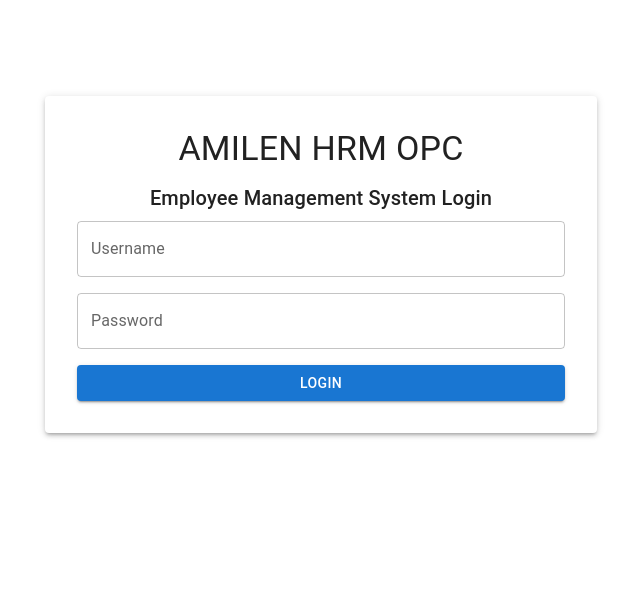
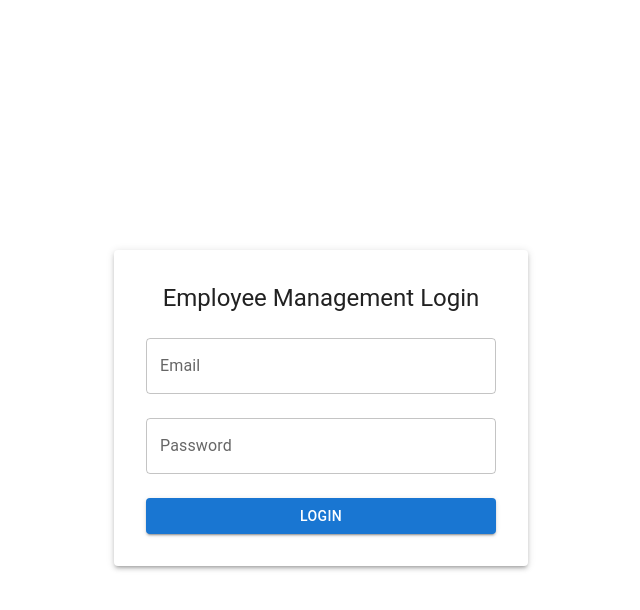
Before and after one commit to amilenhrm/employee-pwa, a React (Vite) app: page / in a window 1280 px wide. Shown: the top 610 px of the page, without its empty margins (319-959 px from the left). Built offline with nearby package versions, Linux system fonts and the light colour scheme.

Commit message:
Add Firebase Auth + Firestore integration

```diff
--- a/src/EmployeeForm.jsx
+++ b/src/EmployeeForm.jsx
@@ -1,10 +1,9 @@
 // EmployeeForm.jsx
-import React, { useState, useEffect, useMemo } from "react";
+import React, { useState, useEffect, useMemo, useRef } from "react";
 import * as XLSX from "xlsx";
 import { saveAs } from "file-saver";
 import jsPDF from "jspdf";
 import "jspdf-autotable";
-import { useRef } from "react";
 import DownloadIcon from "@mui/icons-material/Download";
 import PictureAsPdfIcon from "@mui/icons-material/PictureAsPdf";
 import PrintIcon from "@mui/icons-material/Print";
@@ -31,8 +30,18 @@ import {
   Snackbar,
   Alert,
   Menu,
-  Autocomplete,
 } from "@mui/material";
+
+// 🔹 Firebase imports
+import { db } from "./firebase";
+import {
+  collection,
+  onSnapshot,
+  addDoc,
+  updateDoc,
+  deleteDoc,
+  doc,
+} from "firebase/firestore";
 
 // ---------- Initial data & config ----------
 const initialEmployee = {
@@ -59,9 +68,6 @@ const initialEmployee = {
   emailAddress: "",
   presentAddress: "",
 };
-
-const LOCAL_STORAGE_KEY = "employees_data";
-const LAST_ID_KEY = "last_employee_id";
 
 const fieldConfig = [
   { name: "idNo", label: "Emp ID #", readOnly: true },
@@ -90,13 +96,12 @@ const fieldConfig = [
 
 const companyList = ["AHRM", "3JPMC", "UFPC", "PFGI", "AMC", "SLVMC", "YE", "TANGC"];
 
+// Helper to generate Employee IDs
+let empCounter = 0;
 const generateIdNo = () => {
-  let lastId = parseInt(localStorage.getItem(LAST_ID_KEY) || "0", 10);
-  lastId++;
-  localStorage.setItem(LAST_ID_KEY, lastId.toString());
-  return `EMP-${lastId.toString().padStart(4, "0")}`;
+  empCounter++;
+  return `EMP-${empCounter.toString().padStart(4, "0")}`;
 };
-
 // ---------- Component ----------
 const EmployeeForm = () => {
   // state
@@ -110,35 +115,23 @@ const EmployeeForm = () => {
   const tableRef = useRef();
   const [anchorEl, setAnchorEl] = useState(null);
   const open = Boolean(anchorEl);
+  const handleMenuClick = (event) => setAnchorEl(event.currentTarget);
+  const handleMenuClose = () => setAnchorEl(null);
+// ---------- Load from Firestore ----------
+  useEffect(() => {
+  const unsub = onSnapshot(collection(db, "employees"), (snapshot) => {
+    const list = snapshot.docs.map((d) => ({ id: d.id, ...d.data() }));
+    setEmployees(list);
 
-  const handleMenuClick = (event) => {
-    setAnchorEl(event.currentTarget);
-  };
-
-  const handleMenuClose = () => {
-    setAnchorEl(null);
-  };
-  const LOCAL_STORAGE_KEY = "employees_data";
-
-// Load once on mount
-useEffect(() => {
-  try {
-    const stored = localStorage.getItem(LOCAL_STORAGE_KEY);
-    if (stored) {
-      const parsed = JSON.parse(stored);
-      if (Array.isArray(parsed)) setEmployees(parsed);
-    }
-  } catch (err) {
-    console.error("Error loading employees:", err);
-  }
+    // update empCounter
+    const maxId = list.reduce((max, e) => {
+      const m = String(e.idNo || "").match(/EMP-(\d+)/);
+      return m ? Math.max(max, parseInt(m[1])) : max;
+    }, 0);
+    empCounter = maxId;
+  });
+  return () => unsub();
 }, []);
-
-// Save whenever employees change, but only if not empty
-useEffect(() => {
-  if (employees.length > 0) {
-    localStorage.setItem(LOCAL_STORAGE_KEY, JSON.stringify(employees));
-  }
-}, [employees]);
 
   // Print employee table only
 const handlePrint = () => {
@@ -250,6 +243,7 @@ const handleExportPDF = () => {
     ).padStart(2, "0")}/${date.getFullYear()}`;
   };
 
+  // ---------- Validation ----------
   const validateField = (name, value) => {
     let error = "";
     if (["lastName", "firstName", "company"].includes(name) && !value)
@@ -269,7 +263,7 @@ const handleExportPDF = () => {
     return error;
   };
 
-  // handle form changes
+  /// ---------- Handlers ----------
   const handleChange = (e) => {
     const { name, value } = e.target;
     let newValue = value;
@@ -285,7 +279,7 @@ const handleExportPDF = () => {
   };
 
   // submit (add or update)
-  const handleSubmit = (e) => {
+  const handleSubmit = async (e) => {
     e.preventDefault();
     const newErrors = {};
     fieldConfig.forEach((f) => {
@@ -298,20 +292,29 @@ const handleExportPDF = () => {
       return;
     }
 
+    try {
       if (editIndex !== null) {
-      if (!window.confirm("Are you sure you want to update this employee?")) {
-        return;
-      }
+        if (!window.confirm("Are you sure you want to update this employee?")) return;
+        const emp = employees[editIndex];
+        const docRef = doc(db, "employees", emp.id);
+        await updateDoc(docRef, employee);
+
         const updated = [...employees];
-      updated[editIndex] = { ...employee };
+        updated[editIndex] = { ...emp, ...employee };
         setEmployees(updated);
         setEditIndex(null);
         showSnackbar("Employee updated successfully", "success");
     } else {
-      setEmployees((prev) => [...prev, { ...employee, idNo: generateIdNo() }]);
+        const newEmployee = { ...employee, idNo: generateIdNo() };
+        const docRef = await addDoc(collection(db, "employees"), newEmployee);
+        setEmployees((prev) => [...prev, { ...newEmployee, id: docRef.id }]);
         showSnackbar("Employee added successfully", "success");
     }
     setEmployee(initialEmployee);
+  } catch (error) {
+      console.error(error);
+      showSnackbar("Error saving employee", "error");
+    }
   };
 
   // reset form
@@ -328,18 +331,24 @@ const handleExportPDF = () => {
   };
 
   // delete
-  const handleDelete = (globalIndex) => {
-    if (window.confirm("Delete this employee?")) {
+  const handleDelete = async (globalIndex) => {
+    if (!window.confirm("Delete this employee?")) return;
+    try {
+      const emp = employees[globalIndex];
+      await deleteDoc(doc(db, "employees", emp.id));
       setEmployees((prev) => prev.filter((_, idx) => idx !== globalIndex));
       if (editIndex === globalIndex) {
         setEmployee(initialEmployee);
         setEditIndex(null);
       }
       showSnackbar("Employee deleted successfully", "success");
+    } catch (err) {
+      console.error(err);
+      showSnackbar("Error deleting employee", "error");
     }
   };
 
-  // sorting
+  // ---------- Sorting / Filtering ----------
   const requestSort = (key) => {
     let dir = "asc";
     if (sortConfig.key === key && sortConfig.direction === "asc") dir = "desc";
@@ -401,30 +410,35 @@ const handleExportPDF = () => {
   const file = e.target.files?.[0];
   if (!file) return;
   const reader = new FileReader();
-    reader.onload = (evt) => {
+  reader.onload = async (evt) => {
     try {
       const data = new Uint8Array(evt.target.result);
       const workbook = XLSX.read(data, { type: "array" });
       const sheet = workbook.Sheets[workbook.SheetNames[0]];
       const json = XLSX.utils.sheet_to_json(sheet, { defval: "" });
+
       if (json.length > 0) {
-          // map rows to our schema: try to match keys (case-insensitive)
-          const mapped = json.map((row) => {
+        for (const row of json) {
           const newRow = { ...initialEmployee };
           Object.keys(row).forEach((col) => {
-              // find matching key in initialEmployee by normalized name
             const normalizedCol = String(col).replace(/\s+/g, "").toLowerCase();
-              const matchKey = Object.keys(initialEmployee).find((k) => k.toLowerCase() === normalizedCol || k.toLowerCase() === normalizedCol.replace(/[^a-z]/g, ""));
+            const matchKey = Object.keys(initialEmployee).find(
+              (k) =>
+                k.toLowerCase() === normalizedCol ||
+                k.toLowerCase() === normalizedCol.replace(/[^a-z]/g, "")
+            );
             if (matchKey) newRow[matchKey] = row[col];
           });
           newRow.idNo = newRow.idNo || generateIdNo();
-            return newRow;
-          });
-          setEmployees((prev) => [...prev, ...mapped]);
+
+          const docRef = await addDoc(collection(db, "employees"), newRow);
+          setEmployees((prev) => [...prev, { ...newRow, id: docRef.id }]);
+        }
+        showSnackbar("Excel data imported to Firestore", "success");
       }
     } catch (err) {
       console.error(err);
-        alert("Error importing Excel file");
+      showSnackbar("Error importing Excel file", "error");
     }
   };
   reader.readAsArrayBuffer(file);
@@ -445,30 +459,21 @@ const handleRestoreJSON = (e) => {
   const file = e.target.files?.[0];
   if (!file) return;
   const reader = new FileReader();
-  reader.onload = (evt) => {
+  reader.onload = async (evt) => {
     try {
       const json = JSON.parse(evt.target.result);
+      const data = Array.isArray(json) ? json : json.employees;
+      if (!Array.isArray(data)) throw new Error("Invalid JSON structure");
 
-      // auto-detect: array vs object.employees
-      const data = Array.isArray(json) ? json : json.employees;
+      for (const row of data) {
+        const newRow = { ...initialEmployee, ...row };
+        newRow.idNo = newRow.idNo || generateIdNo();
 
-      if (!Array.isArray(data)) {
-        throw new Error("Invalid JSON structure: must be an array or { employees: [...] }");
+        const docRef = await addDoc(collection(db, "employees"), newRow);
+        setEmployees((prev) => [...prev, { ...newRow, id: docRef.id }]);
       }
 
-      setEmployees(data);
-        localStorage.setItem(LOCAL_STORAGE_KEY, JSON.stringify(data));
-
-      // optional: update LAST_ID_KEY to avoid id collisions
-      const maxId = data
-        .map((r) => {
-          const m = String(r.idNo || "").match(/EMP-(\d+)/);
-          return m ? parseInt(m[1], 10) : 0;
-        })
-        .reduce((a, b) => Math.max(a, b), 0);
-      if (maxId > 0) localStorage.setItem(LAST_ID_KEY, String(maxId));
-
-      showSnackbar("Database restored successfully", "success");
+      showSnackbar("JSON restored to Firestore", "success");
     } catch (err) {
       console.error(err);
       showSnackbar("Invalid JSON file!", "error");
@@ -555,9 +560,6 @@ const handleRestoreJSON = (e) => {
             </Button>
           </Box>
         </form>
-        {/* Import/Export/Backup Buttons (unchanged) */}
-        <Box mt={2} display="flex" flexDirection="column" gap={1}>
-        </Box>
       </Box>
       {/* Right: Table panel */}
       <Box flex={1} p={3} sx={{ overflowX: "auto" }}>
@@ -717,7 +719,7 @@ const handleRestoreJSON = (e) => {
                   const globalIndex = startGlobalIndex + idx;
                   const isEditing = editIndex === globalIndex;
                   return (
-                    <TableRow key={emp.idNo || `${globalIndex}`} sx={isEditing ? { background: "#f0f8ff" } : {}}>
+                    <TableRow key={emp.id || emp.idNo || globalIndex} sx={isEditing ? { background: "#f0f8ff" } : {}}>
                       {/* idNo sticky left */}
                       <TableCell
                         sx={{
@@ -790,10 +792,7 @@ const handleRestoreJSON = (e) => {
         anchorOrigin={{ vertical: "bottom", horizontal: "center" }}
       >
         <Alert
-          onClose={handleCloseSnackbar}
-          severity={snackbar.severity}
-          sx={{ width: "100%" }}
-        >
+          onClose={handleCloseSnackbar} severity={snackbar.severity} sx={{ width: "100%" }}>
           {snackbar.message}
         </Alert>
       </Snackbar>
--- a/src/Login.jsx
+++ b/src/Login.jsx
@@ -1,72 +1,59 @@
-import { useState } from "react";
-import {
-  Container,
-  TextField,
-  Button,
-  Typography,
-  Paper,
-  Box,
-} from "@mui/material";
+import React, { useState } from "react";
+import { TextField, Button, Box, Typography, Paper } from "@mui/material";
+import { signInWithEmailAndPassword } from "firebase/auth";
+import { auth } from "./firebase";
 
-function Login({ onLogin }) {
-  const [username, setUsername] = useState("");
+const Login = ({ onLogin }) => {
+  const [email, setEmail] = useState("");
   const [password, setPassword] = useState("");
   const [error, setError] = useState("");
 
-  const handleSubmit = (e) => {
-    e.preventDefault();
-
-    // Dummy credentials (pwede mong palitan later)
-    if (username === "amilen" && password === "@milen123") {
-      onLogin(username);
-    } else {
-      setError("Invalid username or password");
+  const handleLogin = async () => {
+    try {
+      const userCredential = await signInWithEmailAndPassword(auth, email, password);
+      const user = userCredential.user;
+      onLogin(user.email); // pass email to App.jsx
+    } catch (err) {
+      setError("Invalid email or password");
     }
   };
 
   return (
-    <Container maxWidth="sm">
-      <Paper elevation={3} sx={{ mt: 12, p: 4 }}>
-        <Typography variant="h4" align="center" gutterBottom>
-          AMILEN HRM OPC
+    <Box display="flex" justifyContent="center" alignItems="center" minHeight="100vh">
+      <Paper elevation={3} sx={{ p: 4, width: 350, textAlign: "center" }}>
+        <Typography variant="h5" gutterBottom>
+          Employee Management Login
         </Typography>
-        <Typography variant="h6" align="center" gutterBottom>
-          Employee Management System Login
-        </Typography>
-
-        <Box
-          component="form"
-          onSubmit={handleSubmit}
-          sx={{ display: "flex", flexDirection: "column", gap: 2 }}
-        >
         <TextField
-            label="Username"
+          label="Email"
           variant="outlined"
           fullWidth
-            value={username}
-            onChange={(e) => setUsername(e.target.value)}
+          margin="normal"
+          value={email}
+          onChange={(e) => setEmail(e.target.value)}
         />
         <TextField
           label="Password"
           type="password"
           variant="outlined"
           fullWidth
+          margin="normal"
           value={password}
           onChange={(e) => setPassword(e.target.value)}
         />
-          <Button type="submit" variant="contained" color="primary" fullWidth>
+        {error && <Typography color="error">{error}</Typography>}
+        <Button
+          variant="contained"
+          color="primary"
+          fullWidth
+          sx={{ mt: 2 }}
+          onClick={handleLogin}
+        >
           Login
         </Button>
+      </Paper>
     </Box>
-
-        {error && (
-          <Typography color="error" align="center" sx={{ mt: 2 }}>
-            {error}
-          </Typography>
-        )}
-      </Paper>
-    </Container>
   );
-}
+};
 
 export default Login;
```
Also changed, not shown: src/firebase.js (+18 -10 lines), vite.config.js (+4 -4 lines). Lines whose indentation alone changed are shown as unchanged.
